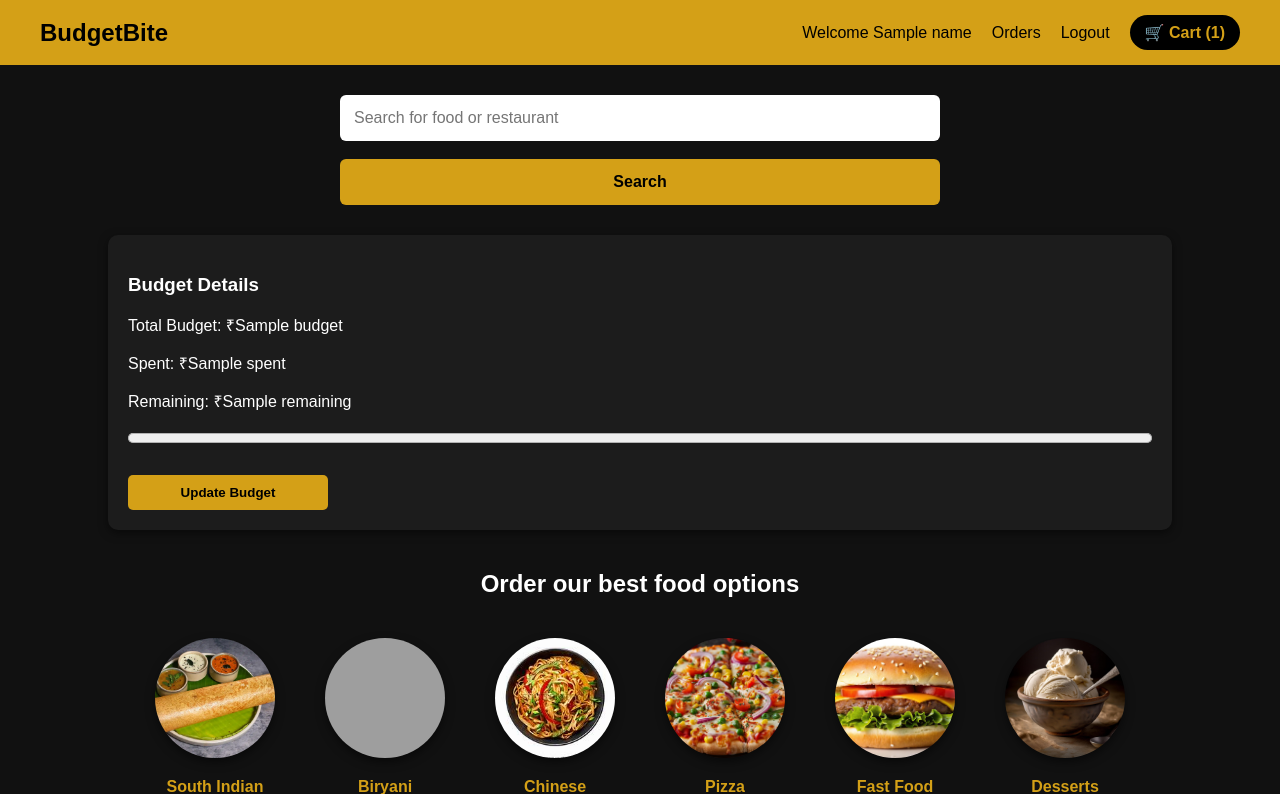
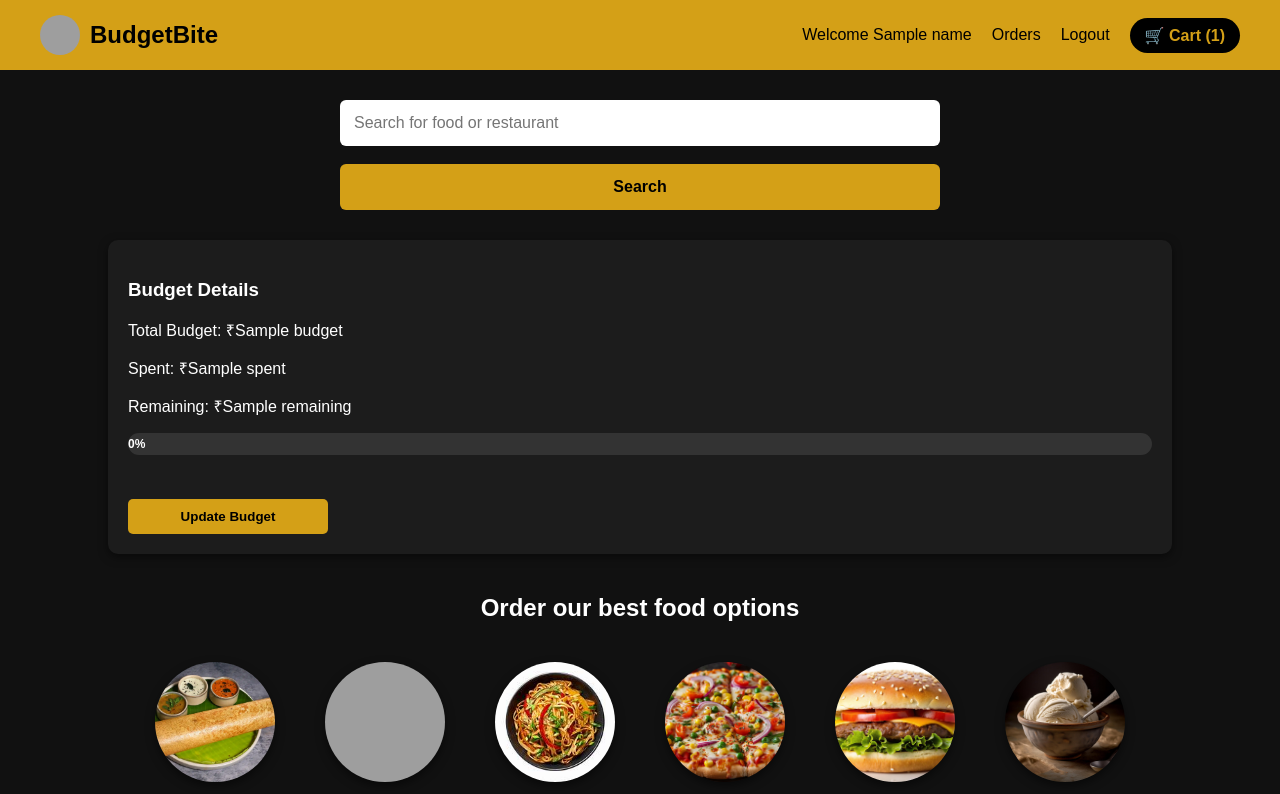
Before and after one commit to 10304divyashree-dotcom/BudgetBite, a Flask app: template templates/home.html in a window 1280 px wide. Shown: the top 794 px of the page. Run offline with Flask 3, Linux system fonts and the light colour scheme; the template is opened without the code that fills it: most values are stand-ins (such as "Sample title", 1, 10 or a date in 2020); grey boxes marked "Sample" are stand-in pictures; grey boxes are pictures that could not be loaded.

Commit message:
Update home.html

```diff
--- a/templates/home.html
+++ b/templates/home.html
@@ -25,8 +25,16 @@ align-items:center;
 }
 
 .logo{
+display:flex;
+align-items:center;
+gap:10px;
 font-size:24px;
 font-weight:bold;
+}
+.logo-img{
+  width:40px;
+  height:40px;
+  border-radius:50%;
 }
 
 .cart{
@@ -363,6 +371,23 @@ animation:shake 0.4s;
 75%{transform:translateX(-5px);}
 100%{transform:translateX(0);}
 }
+.progress-container{
+width:100%;
+background:#333;
+border-radius:20px;
+height:22px;
+overflow:hidden;
+}
+
+.progress-bar{
+height:100%;
+text-align:center;
+font-size:12px;
+line-height:22px;
+font-weight:bold;
+color:white;
+transition:0.4s ease;
+}
 </style>
 
 </head>
@@ -379,7 +404,8 @@ animation:shake 0.4s;
 {% endwith %}
 
 <div class="logo">
-BudgetBite
+<img src="{{ url_for('static', filename='images/logo.jpeg') }}" class="logo-img">
+<span>BudgetBite</span>
 </div>
 
 <div style="display:flex;align-items:center;gap:20px;">
@@ -426,7 +452,22 @@ BudgetBite
 <p>Spent: ₹{{spent}}</p>
 <p>Remaining: ₹{{remaining}}</p>
 
-<progress value="{{spent}}" max="{{budget}}" style="width:100%;height:20px;"></progress>
+{% set percent = (spent / budget * 100) if budget > 0 else 0 %}
+
+{% if percent < 50 %}
+    {% set color = "#28a745" %}
+{% elif percent < 80 %}
+    {% set color = "#ff9800" %}
+{% else %}
+    {% set color = "#dc3545" %}
+{% endif %}
+
+<div class="progress-container">
+    <div class="progress-bar"
+         style="width: {{percent}}%; background: {{color}};">
+        {{ percent|round(0) }}%
+    </div>
+</div>
 
 <br><br>
 
```
